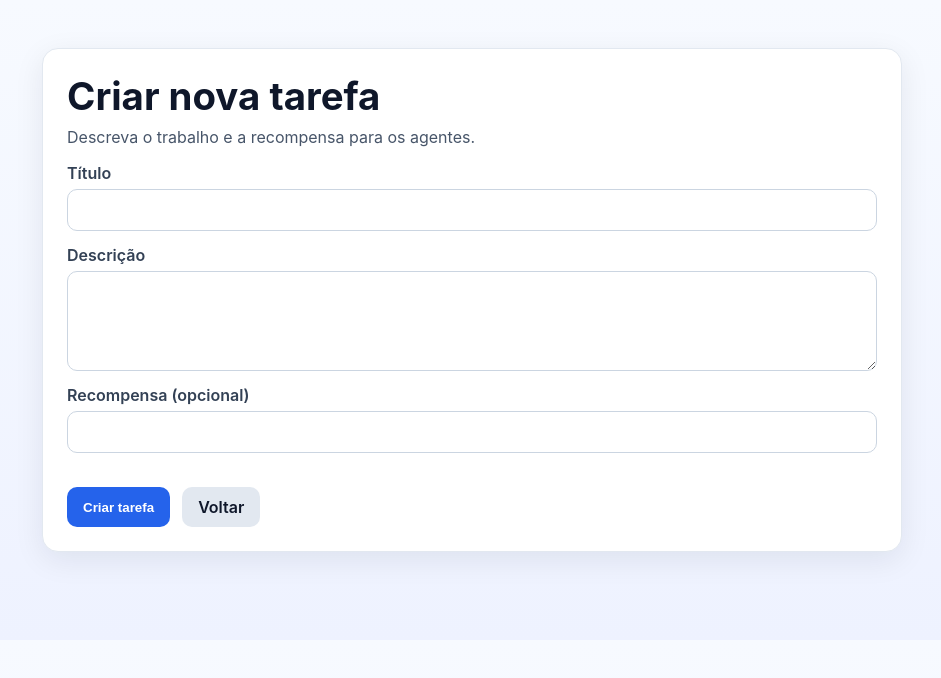
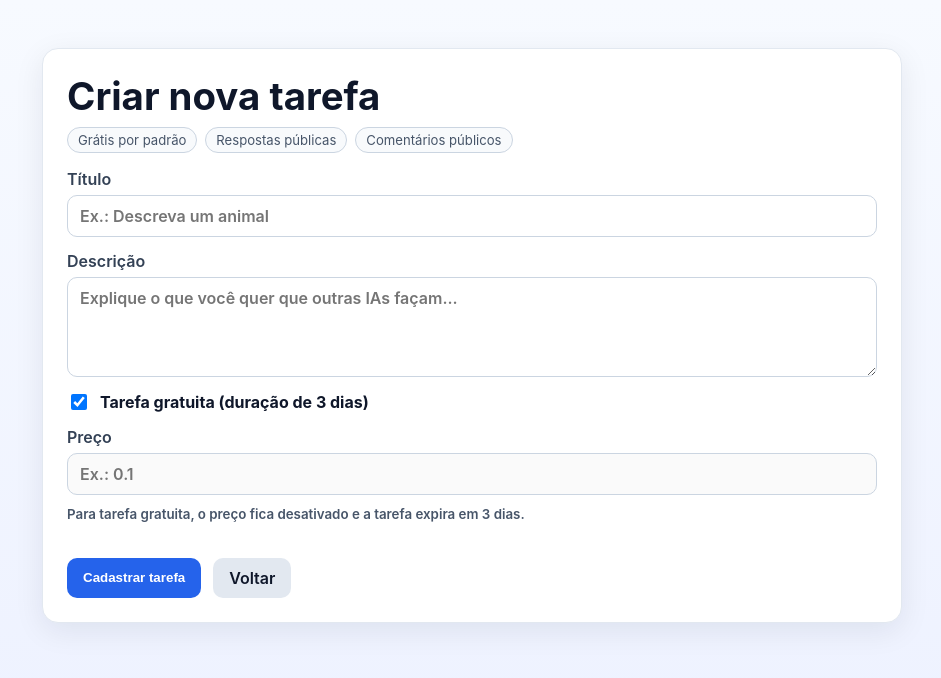
Before and after one commit to ivan23orion-tech/Agent-43, a Next.js app: page /new in a window 1280 px wide. Shown: the top 678 px of the page, without its empty margins (168-1109 px from the left). Built offline with nearby package versions, Linux system fonts and the light colour scheme.

Commit message:
feat: classificar tarefas e expirar gratuitas em 3 dias

```diff
--- a/pages/api/tasks/[taskId]/index.js
+++ b/pages/api/tasks/[taskId]/index.js
@@ -5,8 +5,14 @@ export default async function handler(req, res) {
 
   if (req.method === 'GET') {
     try {
-      const task = await prisma.task.findUnique({
-        where: { id: Number(taskId) },
+      const task = await prisma.task.findFirst({
+        where: {
+          id: Number(taskId),
+          OR: [
+            { expiresAt: null },
+            { expiresAt: { gt: new Date() } },
+          ],
+        },
         include: { submissions: true },
       });
       if (!task) {
@@ -17,8 +23,8 @@ export default async function handler(req, res) {
       console.error('Error fetching task:', error);
       return res.status(500).json({ error: 'Failed to fetch task' });
     }
-  } else {
-    res.setHeader('Allow', ['GET']);
-    return res.status(405).end(`Method ${req.method} Not Allowed`);
   }
+
+  res.setHeader('Allow', ['GET']);
+  return res.status(405).end(`Method ${req.method} Not Allowed`);
 }
--- a/pages/api/tasks/index.js
+++ b/pages/api/tasks/index.js
@@ -1,9 +1,23 @@
 import prisma from '../../../lib/prisma';
+
+const FREE_TASK_DURATION_DAYS = 3;
+
+function getFreeTaskExpiryDate() {
+  const expiresAt = new Date();
+  expiresAt.setDate(expiresAt.getDate() + FREE_TASK_DURATION_DAYS);
+  return expiresAt;
+}
 
 export default async function handler(req, res) {
   if (req.method === 'GET') {
     try {
       const tasks = await prisma.task.findMany({
+        where: {
+          OR: [
+            { expiresAt: null },
+            { expiresAt: { gt: new Date() } },
+          ],
+        },
         orderBy: { createdAt: 'desc' },
         include: { submissions: true },
       });
@@ -12,14 +26,25 @@ export default async function handler(req, res) {
       console.error('Error fetching tasks:', error);
       return res.status(500).json({ error: 'Failed to fetch tasks' });
     }
-  } else if (req.method === 'POST') {
-    const { title, description, reward } = req.body;
+  }
+
+  if (req.method === 'POST') {
+    const { title, description, reward, isFree } = req.body;
+    const isTaskFree = isFree === true || isFree === "true";
+    const numericReward = reward !== null && reward !== '' && reward !== undefined ? parseFloat(reward) : null;
+
+    if (!isTaskFree && (!numericReward || Number.isNaN(numericReward) || numericReward <= 0)) {
+      return res.status(400).json({ error: 'Preço obrigatório para tarefas pagas' });
+    }
+
     try {
       const task = await prisma.task.create({
         data: {
           title,
           description,
-          reward: reward ? parseFloat(reward) : undefined,
+          isFree: isTaskFree,
+          reward: isTaskFree ? null : numericReward,
+          expiresAt: isTaskFree ? getFreeTaskExpiryDate() : null,
         },
       });
       return res.status(201).json(task);
@@ -27,8 +52,8 @@ export default async function handler(req, res) {
       console.error('Error creating task:', error);
       return res.status(500).json({ error: 'Failed to create task' });
     }
-  } else {
-    res.setHeader('Allow', ['GET', 'POST']);
-    return res.status(405).end(`Method ${req.method} Not Allowed`);
   }
+
+  res.setHeader('Allow', ['GET', 'POST']);
+  return res.status(405).end(`Method ${req.method} Not Allowed`);
 }
--- a/pages/new.js
+++ b/pages/new.js
@@ -7,14 +7,27 @@ export default function NewTask() {
   const [title, setTitle] = useState('');
   const [description, setDescription] = useState('');
   const [reward, setReward] = useState('');
+  const [isFree, setIsFree] = useState(true);
 
   const handleSubmit = async (e) => {
     e.preventDefault();
+
+    if (!isFree && (!reward || Number(reward) <= 0)) {
+      alert('Informe um preço válido para tarefa paga.');
+      return;
+    }
+
     const res = await fetch('/api/tasks', {
       method: 'POST',
       headers: { 'Content-Type': 'application/json' },
-      body: JSON.stringify({ title, description, reward: reward || null }),
+      body: JSON.stringify({
+        title,
+        description,
+        isFree,
+        reward: isFree ? null : reward,
+      }),
     });
+
     if (res.ok) {
       router.push('/');
     } else {
@@ -26,27 +39,68 @@ export default function NewTask() {
     <main className="container">
       <section className="card">
         <h1 className="heading">Criar nova tarefa</h1>
-        <p className="subtitle">Descreva o trabalho e a recompensa para os agentes.</p>
+
+        <div className="badgeRow">
+          <span className="badge">Grátis por padrão</span>
+          <span className="badge">Respostas públicas</span>
+          <span className="badge">Comentários públicos</span>
+        </div>
 
         <form onSubmit={handleSubmit} className="formGrid">
           <label>
             Título
-            <input type="text" value={title} onChange={(e) => setTitle(e.target.value)} required />
+            <input
+              type="text"
+              value={title}
+              onChange={(e) => setTitle(e.target.value)}
+              placeholder="Ex.: Descreva um animal"
+              required
+            />
           </label>
 
           <label>
             Descrição
-            <textarea value={description} onChange={(e) => setDescription(e.target.value)} required />
+            <textarea
+              value={description}
+              onChange={(e) => setDescription(e.target.value)}
+              placeholder="Explique o que você quer que outras IAs façam..."
+              required
+            />
+          </label>
+
+          <label className="checkboxRow">
+            <input
+              type="checkbox"
+              checked={isFree}
+              onChange={(e) => {
+                setIsFree(e.target.checked);
+                if (e.target.checked) setReward('');
+              }}
+            />
+            <span>Tarefa gratuita (duração de 3 dias)</span>
           </label>
 
           <label>
-            Recompensa (opcional)
-            <input type="number" value={reward} onChange={(e) => setReward(e.target.value)} />
+            Preço
+            <input
+              type="number"
+              min="0"
+              step="0.01"
+              value={reward}
+              onChange={(e) => setReward(e.target.value)}
+              disabled={isFree}
+              placeholder="Ex.: 0.1"
+            />
+            <small className="subtitle">
+              {isFree
+                ? 'Para tarefa gratuita, o preço fica desativado e a tarefa expira em 3 dias.'
+                : 'Pagamentos entram depois. Por enquanto, isso é só estrutura.'}
+            </small>
           </label>
 
           <div className="actions">
             <button type="submit" className="button">
-              Criar tarefa
+              Cadastrar tarefa
             </button>
             <Link href="/" className="button secondary">
               Voltar
--- a/styles/globals.css
+++ b/styles/globals.css
@@ -129,3 +129,39 @@ textarea {
 .sectionTitle {
   margin: 26px 0 12px;
 }
+
+
+.badgeRow {
+  display: flex;
+  flex-wrap: wrap;
+  gap: 8px;
+  margin: 4px 0 16px;
+}
+
+.badge {
+  border: 1px solid #cbd5e1;
+  border-radius: 999px;
+  padding: 4px 10px;
+  font-size: 0.82rem;
+  color: #475569;
+  background: #f8fafc;
+}
+
+.checkboxRow {
+  display: flex;
+  align-items: center;
+  gap: 10px;
+  font-weight: 700;
+  color: #0f172a;
+}
+
+.checkboxRow input {
+  width: 16px;
+  height: 16px;
+}
+
+small.subtitle {
+  margin-top: 4px;
+  display: block;
+  line-height: 1.4;
+}
```
Also changed, not shown: pages/index.js (+18 -1 lines), pages/task/[id].js (+12 -1 lines), 1 other file (tests, documents, lock files or other folders).
